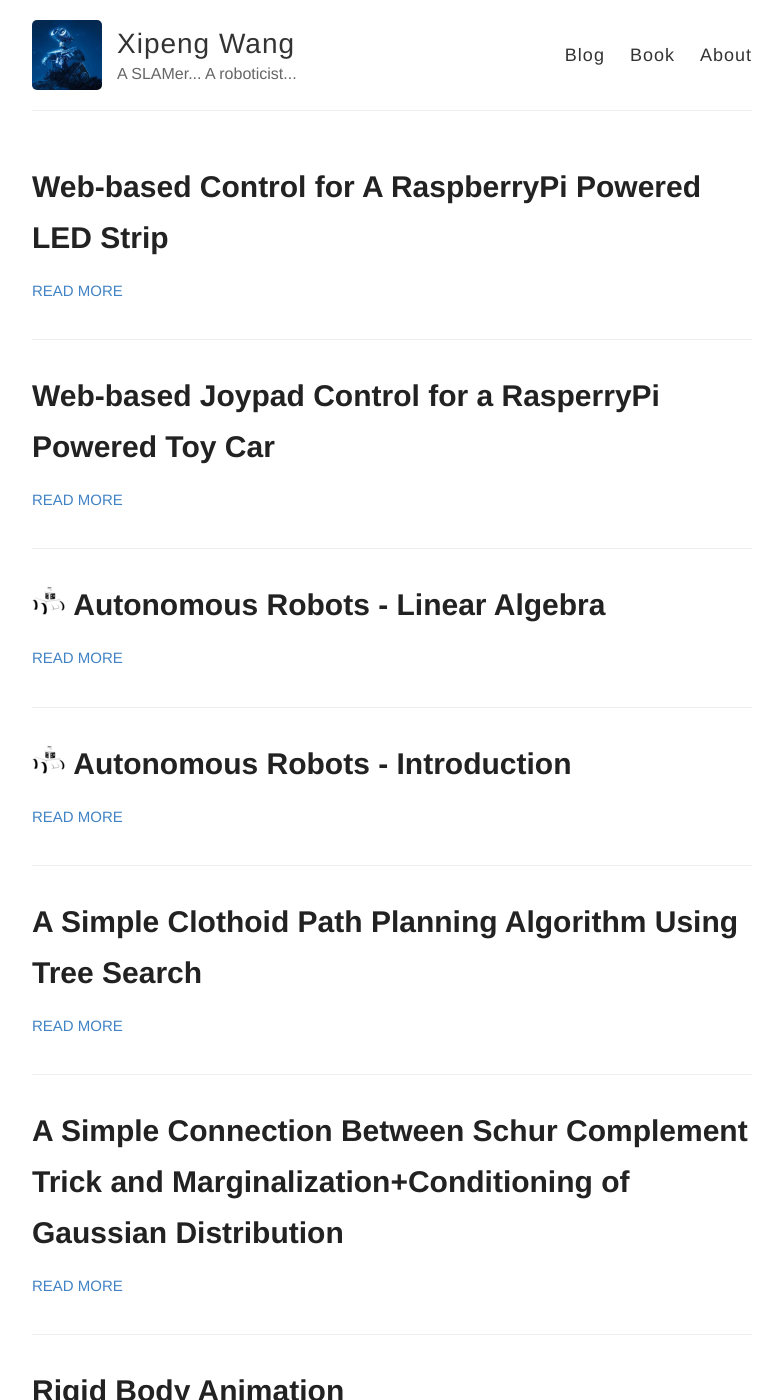
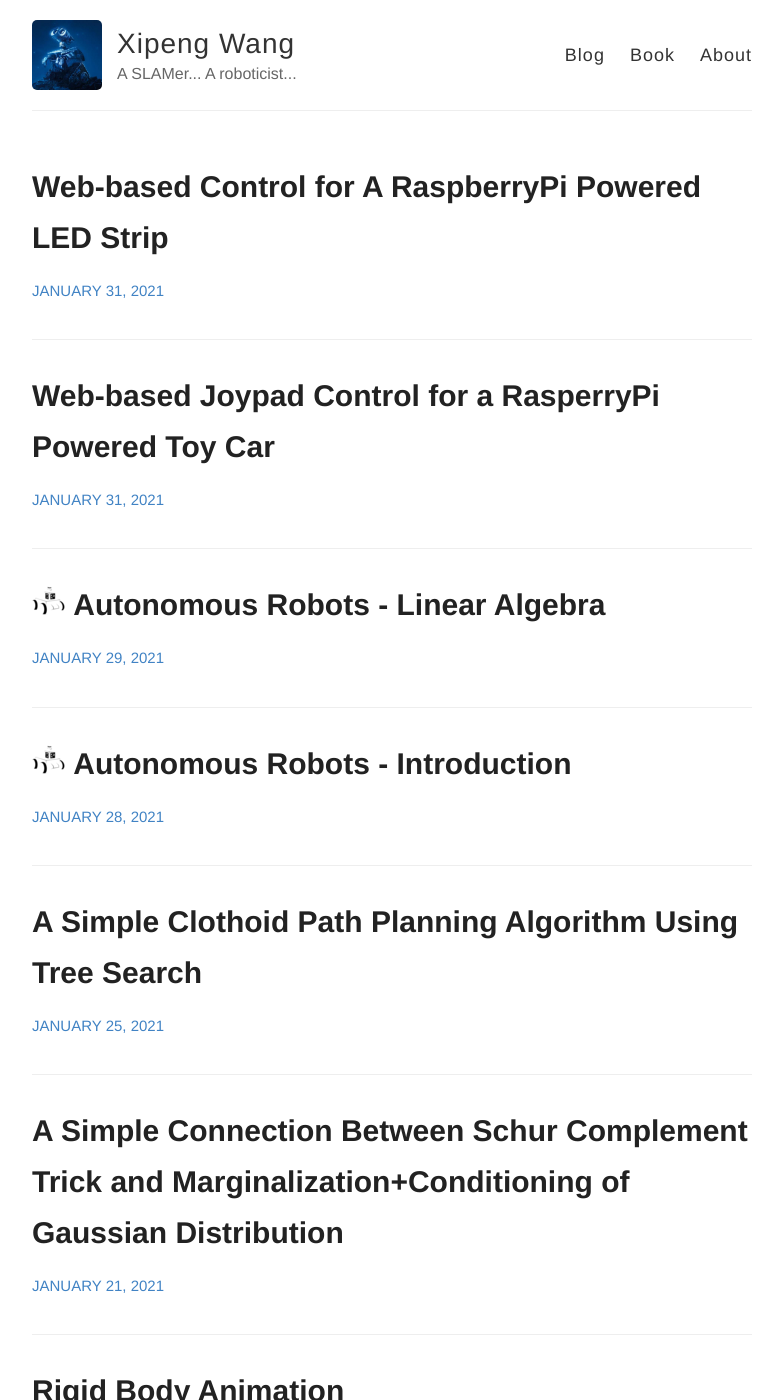
Before and after one commit to xipengwang/xipengwang.github.io, a Jekyll site: the page built from index.html, in a window 1280 px wide and 1400 px high. Shown: the whole window, without its empty margins (248-1031 px from the left). Built offline with Jekyll 4.4.1, drawn with Linux system fonts in a browser that asks for light colours; some of the changed text lies outside the part shown.

Commit message:
config: Show post date on homepage.

```diff
--- a/index.html
+++ b/index.html
@@ -12,7 +12,7 @@ layout: default
           {% endif %}
           {{ post.title }}</a>
       </h1>
-      <a href="{{ site.baseurl }}{{ post.url }}" class="read-more">Read More</a>
+      <a href="{{ site.baseurl }}{{ post.url }}" class="read-more">{{ post.date | date: "%B %e, %Y" }}</a>
     </article>
   {% endfor %}
 </div>
```
